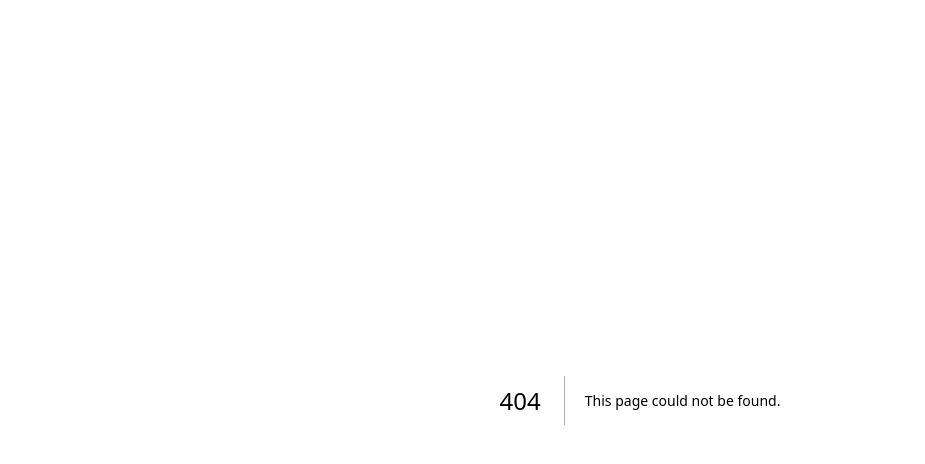
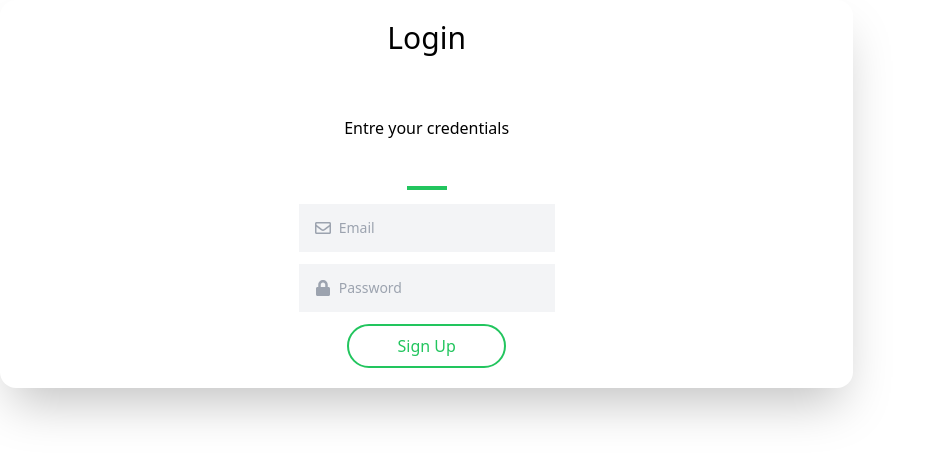
Before and after one commit to slim-aouadi/Todo-app, a Next.js app: page /auth/login in a window 1280 px wide. Before the commit this address had no page. Shown: the top 464 px of the page, without its empty margins (0-925 px from the left). Built offline with nearby package versions, Linux system fonts and the light colour scheme.

Commit message:
added login page

```diff
--- /dev/null
+++ b/pages/auth/login.tsx
@@ -0,0 +1,36 @@
+import React from 'react'
+import { FaRegEnvelope, FaLock } from 'react-icons/fa';
+const login = () => {
+    return (
+        <div className="login-form-container text-dark rounded-2xl shadow-2xl w-2/3 max-w-4xl bg-white">
+            <div className="login-form-title  text-center">
+                <div className="p-5">
+                    <h2 className="text-3xl">Login</h2>
+                </div>
+                <div className="py-10">
+                    <span>Entre your credentials</span>
+                </div>
+                <div className="border-2 w-10 border-green-500 inline-block mb-2"></div>
+
+                <div className="flex flex-col items-center">
+
+                    <div className="bg-gray-100 w-64 p-2 flex items-center mb-3">
+                        <FaRegEnvelope className="text-gray-400 m-2" />
+                        <input className="bg-gray-100 outline-none text-sm flex-1" type="email" name="email" placeholder='Email' />
+                    </div>
+                    <div className="bg-gray-100 w-64 p-2 flex items-center mb-3">
+                        <FaLock className="text-gray-400 m-2" />
+                        <input className="bg-gray-100 outline-none text-sm flex-1" type="password" name="email" placeholder='Password' />
+                    </div>
+
+                    <a href="#" className="border-2 rounded-3xl border-green-500 text-green-500 rounded-fill px-12 py-2 inline-block hover:bg-green-500 hover:text-white mb-5">Sign Up </a>
+
+                </div>
+            </div>
+
+
+        </div>
+    )
+}
+
+export default login
--- a/pages/index.tsx
+++ b/pages/index.tsx
@@ -1,6 +1,7 @@
 import type { NextPage } from 'next'
 import Head from 'next/head'
 import Image from 'next/image'
+import Login from './auth/login'
 
 const Home: NextPage = () => {
   return (
@@ -11,7 +12,7 @@ const Home: NextPage = () => {
       </Head>
 
       <main className="flex w-full flex-1 flex-col items-center justify-center px-20 text-center">
-
+      <Login />
       </main>
 
     </div>
```
Also changed, not shown: pages/auth/register.tsx (added).
